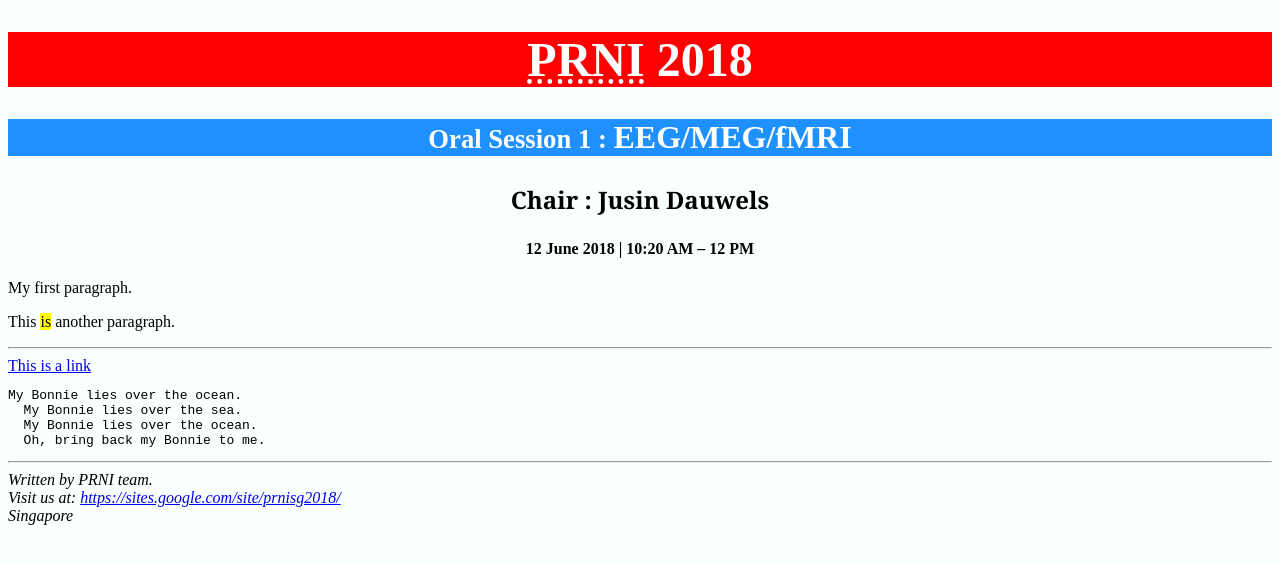
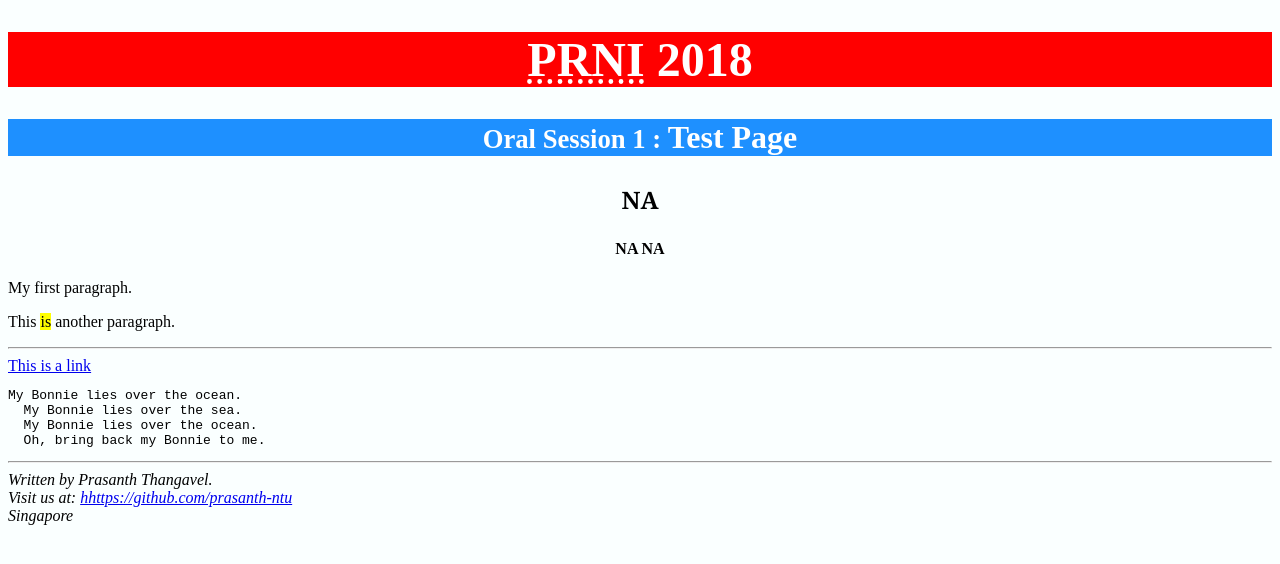
Before and after one commit to prasanth-ntu/prasanth-ntu.github.io, a Jekyll site: the page index.html, which Jekyll copies as it is, in a window 1280 px wide. Shown: the top 564 px of the page. Built offline with Jekyll 4.4.1, drawn with Linux system fonts in a browser that asks for light colours.

Commit message:
Update index.html

```diff
--- a/index.html
+++ b/index.html
@@ -16,13 +16,13 @@ p    {color: black; }
 
 <body>
 
-<h1><abbr title="Pattern Recognition in NeuroImaging">PRNI</abbr> 2018</h1>
+<h1><abbr title="Prasanth Thangavel">PRNI</abbr> 2018</h1>
 
-<h2><small>Oral Session 1 : </small>EEG/MEG/fMRI</h2>
+<h2><small>Oral Session 1 : </small>Test Page</h2>
 
-<h3>Chair : Jusin Dauwels </h3>
+<h3> NA </h3>
 
-<h4>12 June 2018 | 10:20 AM – 12 PM</h4>
+<h4>NA NA</h4>
 
 <p title = "I am a tooltip">My first paragraph.</p>
 <p>This <mark> is</mark> another paragraph.</p>
@@ -42,9 +42,9 @@ My Bonnie lies over the ocean.
 
 <hr>
 <address>
-Written by PRNI team.<br>
+Written by Prasanth Thangavel.<br>
 Visit us at:
-<a href="https://sites.google.com/site/prnisg2018/">https://sites.google.com/site/prnisg2018/</a><br>
+<a href="https://github.com/prasanth-ntu">hhttps://github.com/prasanth-ntu</a><br>
 Singapore<br>
 </address>
 
```
